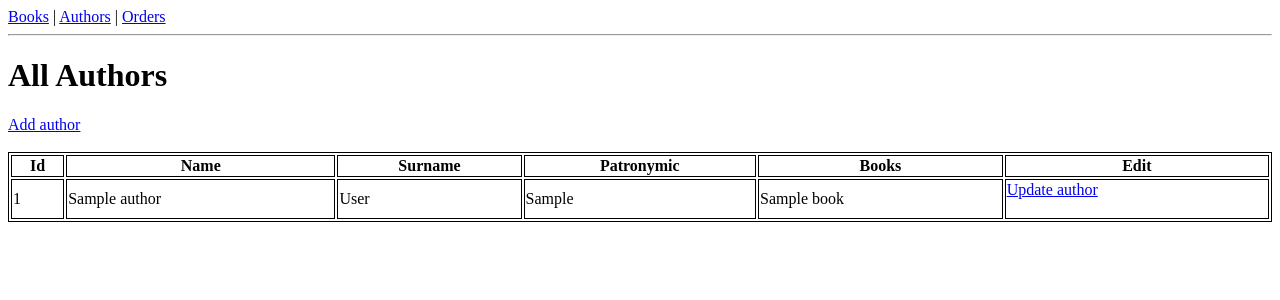
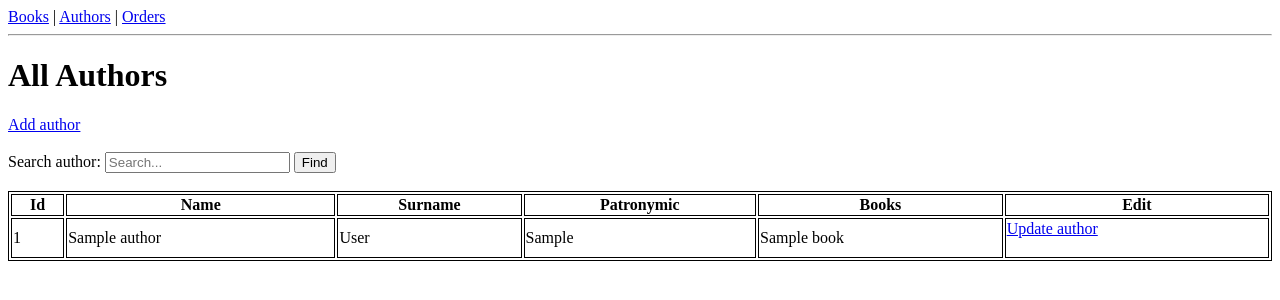
Before and after one commit to Maestro28/DjangoLibrary, a Django app: page /authors/all_authors in a window 1280 px wide. Shown: the top 300 px of the page. Run offline with Django 4.2, Linux system fonts and the light colour scheme; tables that the repository leaves empty hold one stand-in row (values such as "Sample post").

Commit message:
Author search

```diff
--- /dev/null
+++ b/author/forms.py
@@ -0,0 +1,16 @@
+from django import forms
+from django.forms import ModelForm
+
+from author.models import Author
+
+
+class SearchingAuthorForm(forms.Form):
+    search = forms.CharField(max_length=20, label='Search author',
+                             widget=forms.TextInput(attrs={'placeholder': 'Search...'}))
+
+
+class AuthorForm(ModelForm):
+    class Meta:
+        model = Author
+        fields = '__all__'
+        # fields = ['name', 'surname', 'patronymic', 'books']
--- a/author/models.py
+++ b/author/models.py
@@ -1,5 +1,5 @@
 from django.db import models
-from django.forms import ModelForm
+
 
 
 class Author(models.Model):
@@ -34,10 +34,3 @@ class Author(models.Model):
         :return: class, id
         """
         return f'{self.__class__.__name__}(id={self.id})'
-
-
-class AuthorForm(ModelForm):
-    class Meta:
-        model = Author
-        fields = '__all__'
-        # fields = ['name', 'surname', 'patronymic', 'books']
--- a/author/templates/author/all_authors.html
+++ b/author/templates/author/all_authors.html
@@ -8,6 +8,12 @@
     <a href="{% url 'author:add_author' %}">Add author</a>
     <br>
     <br>
+
+     <form action="{% url 'author:search_results' %}" method="get">
+    <!--{% csrf_token %}-->
+    {{ form }}
+    <input type="submit" value="Find">
+    </form><br>
 
     {% if author_objects %}
 
--- a/author/urls.py
+++ b/author/urls.py
@@ -6,6 +6,7 @@ app_name = 'author'
 urlpatterns = [
     # path('', views.index, name='index'),
     path('all_authors', views.all_authors, name='all_authors'),
+    path('all_authors/search/', views.SearchResultsView.as_view(), name='search_results'),
     path('add_author', views.add_author, name='add_author'),
     path('add_author/<int:id>', views.add_author, name='update_author'),
 ]
--- a/author/views.py
+++ b/author/views.py
@@ -1,12 +1,19 @@
 from django.shortcuts import render, redirect
-from author.models import Author, AuthorForm
+from django.views import generic
+from django.db.models import Q
+
+from author.models import Author
+from author.forms import AuthorForm, SearchingAuthorForm
+
 
 # Create your views here.
 
 def all_authors(request):
     author_objects = Author.objects.all()
+    form = SearchingAuthorForm()
 
     context = {'author_objects': author_objects,
+               'form': form,
                }
     return render(request, 'author/all_authors.html', context)
 
@@ -31,3 +38,21 @@ def add_author(request, id=0):
         if form.is_valid():
             form.save()
         return redirect('/authors/all_authors')
+
+
+class SearchResultsView(generic.ListView):
+    model = Author
+    template_name = "author/search_results.html"
+
+    def get_queryset(self):
+        query = self.request.GET.get("search")
+        if query:
+            object_list = Author.objects.filter(
+                Q(name__icontains=query) | Q(surname__icontains=query)
+            )
+            return object_list
+
+    def get_context_data(self, **kwargs):
+        context = super(SearchResultsView, self).get_context_data(**kwargs)
+        context['searched_text'] = self.request.GET.get("search")
+        return context
--- a/book/views.py
+++ b/book/views.py
@@ -1,13 +1,10 @@
 from django.shortcuts import render, redirect
-from django.http import HttpResponse, Http404
-from django.template import loader
 from django.views import generic
 from django.db.models import Q
 
 from book.models import Book
 from book.forms import SearchingBookForm, BookForm, IdForm, SortForm
 from order.models import Order
-from author.models import Author
 
 # Create your views here.
 
```
Also changed, not shown: author/templates/author/search_results.html (added, +23 -0 lines).
